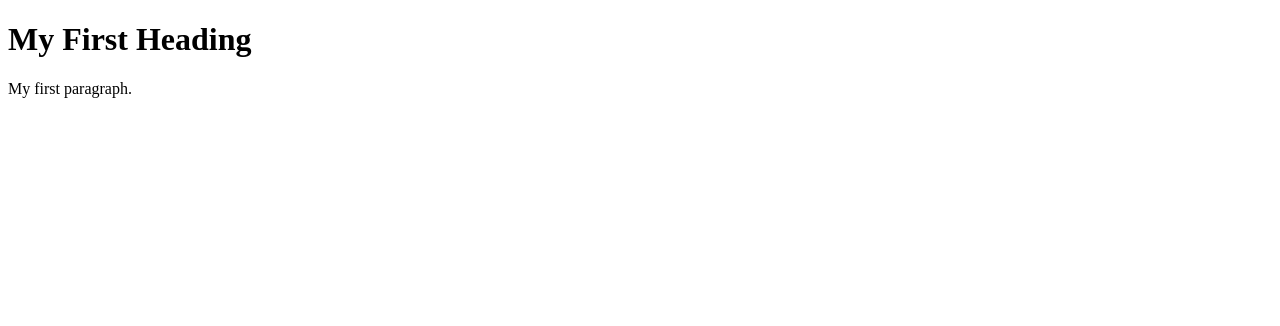
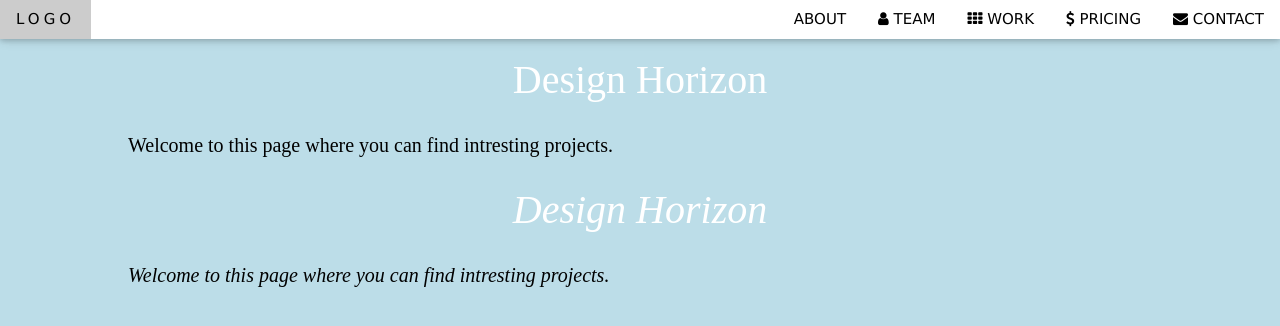
Before and after one commit to 213543/designhorizon.github.io, a plain HTML site: page index.html in a window 1280 px wide. Drawn offline with nearby package versions, Linux system fonts and the light colour scheme.

Commit message:
pull down menu and index
Changed pull down menu and index and testing can they both blend in the website.

```diff
--- /dev/null
+++ b/css/style.css
@@ -0,0 +1,33 @@
+body {
+    padding-top: 40px;
+    background-color: rgb(188, 221, 232);
+  }
+
+  h1 {
+    color: white;
+    text-align: center;
+  }
+
+  h1 {
+    font-family: 'DM Sans';
+    font-size: 40px;
+  }
+
+  p {
+    color: rgb(0, 0, 0);
+    text-align: left;
+  }
+
+  p {
+    font-family: 'Indie flower';
+    font-size: 20px;
+  }
+  .container {
+    width: 80%;
+    margin-left: auto;
+    margin-right: auto;
+  }
+  #aut {
+    font-size: 20px;
+    font-style: italic;
+  }
--- a/index.html
+++ b/index.html
@@ -1,12 +1,40 @@
 <!DOCTYPE html>
 <html>
-<head>
-<title>Page Title</title>
-</head>
-<body>
+  <head>
+      <title>W3.CSS Template</title>
+    <meta charset="UTF-8">
+    <meta name="viewport" content="width=device-width, initial-scale=1">
+    <link rel="stylesheet" href="https://www.w3schools.com/w3css/4/w3.css">
+    <link rel="stylesheet" href="https://fonts.googleapis.com/css?family=Raleway">
+    <link rel="stylesheet" href="https://cdnjs.cloudflare.com/ajax/libs/font-awesome/4.7.0/css/font-awesome.min.css">
+    <link rel="stylesheet" href="./css/style.css">
+  </head>
+  <body>
+      <div class="w3-top">
+        <div class="w3-bar w3-white w3-card" id="myNavbar">
+          <a href="#home" class="w3-bar-item w3-button w3-wide">LOGO</a>
+          <!-- Right-sided navbar links -->
+          <div class="w3-right w3-hide-small">
+            <a href="#about" class="w3-bar-item w3-button">ABOUT</a>
+            <a href="#team" class="w3-bar-item w3-button"><i class="fa fa-user"></i> TEAM</a>
+            <a href="#work" class="w3-bar-item w3-button"><i class="fa fa-th"></i> WORK</a>
+            <a href="#pricing" class="w3-bar-item w3-button"><i class="fa fa-usd"></i> PRICING</a>
+            <a href="#contact" class="w3-bar-item w3-button"><i class="fa fa-envelope"></i> CONTACT</a>
+          </div>
+          <!-- Hide right-floated links on small screens and replace them with a menu icon -->
 
-<h1>My First Heading</h1>
-<p>My first paragraph.</p>
-
-</body>
+          <a href="javascript:void(0)" class="w3-bar-item w3-button w3-right w3-hide-large w3-hide-medium" onclick="w3_open()">
+            <i class="fa fa-bars"></i>
+          </a>
+        </div>
+      </div>
+      <section class="container">
+        <h1>Design Horizon</h1>
+        <p>Welcome to this page where you can find intresting projects.</p>
+      </section>
+      <section id="aut" class="container">
+        <h1>Design Horizon</h1>
+        <p>Welcome to this page where you can find intresting projects.</p>
+      </section>
+  </body>
 </html>
```
Also changed, not shown: html/pull_down_menu.html (added, +33 -0 lines), 1 other file.
